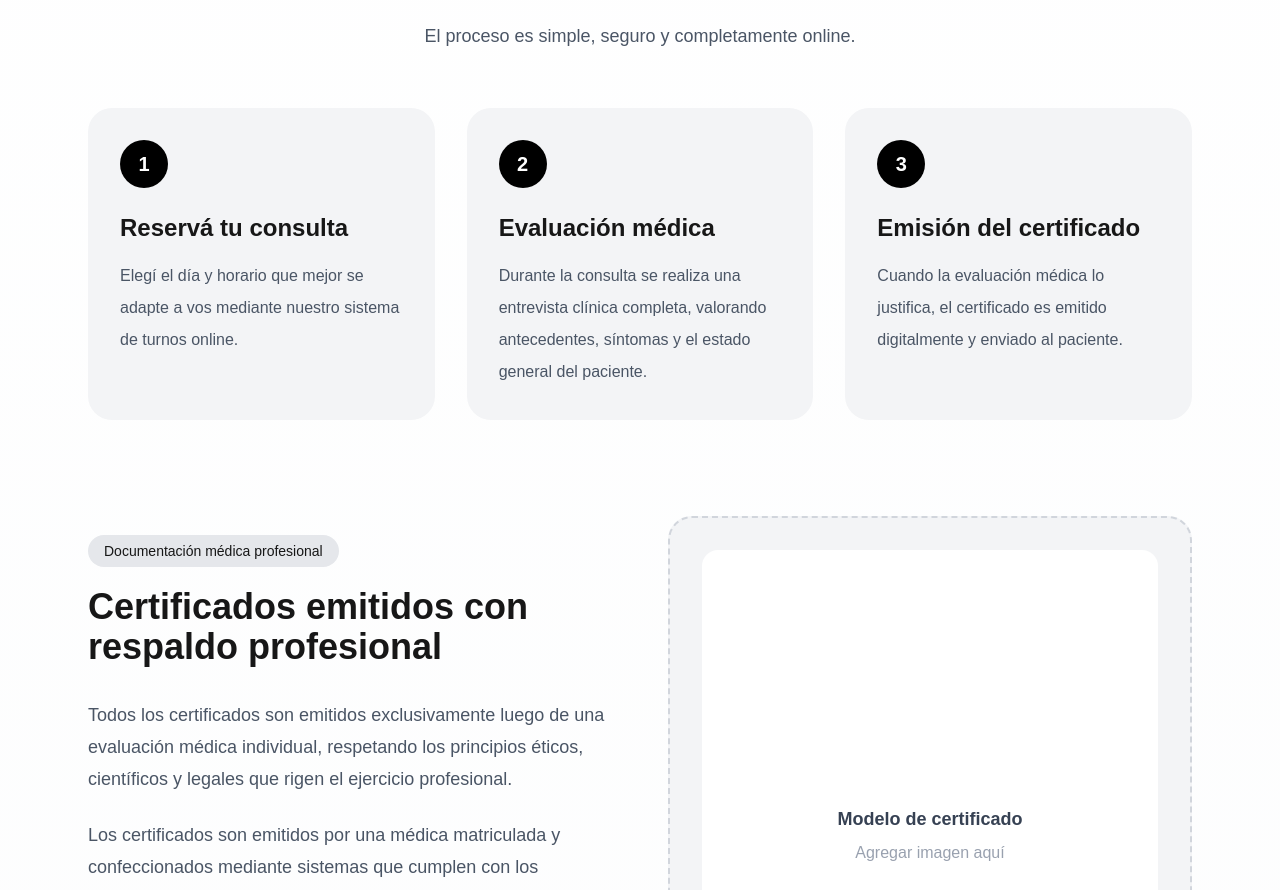
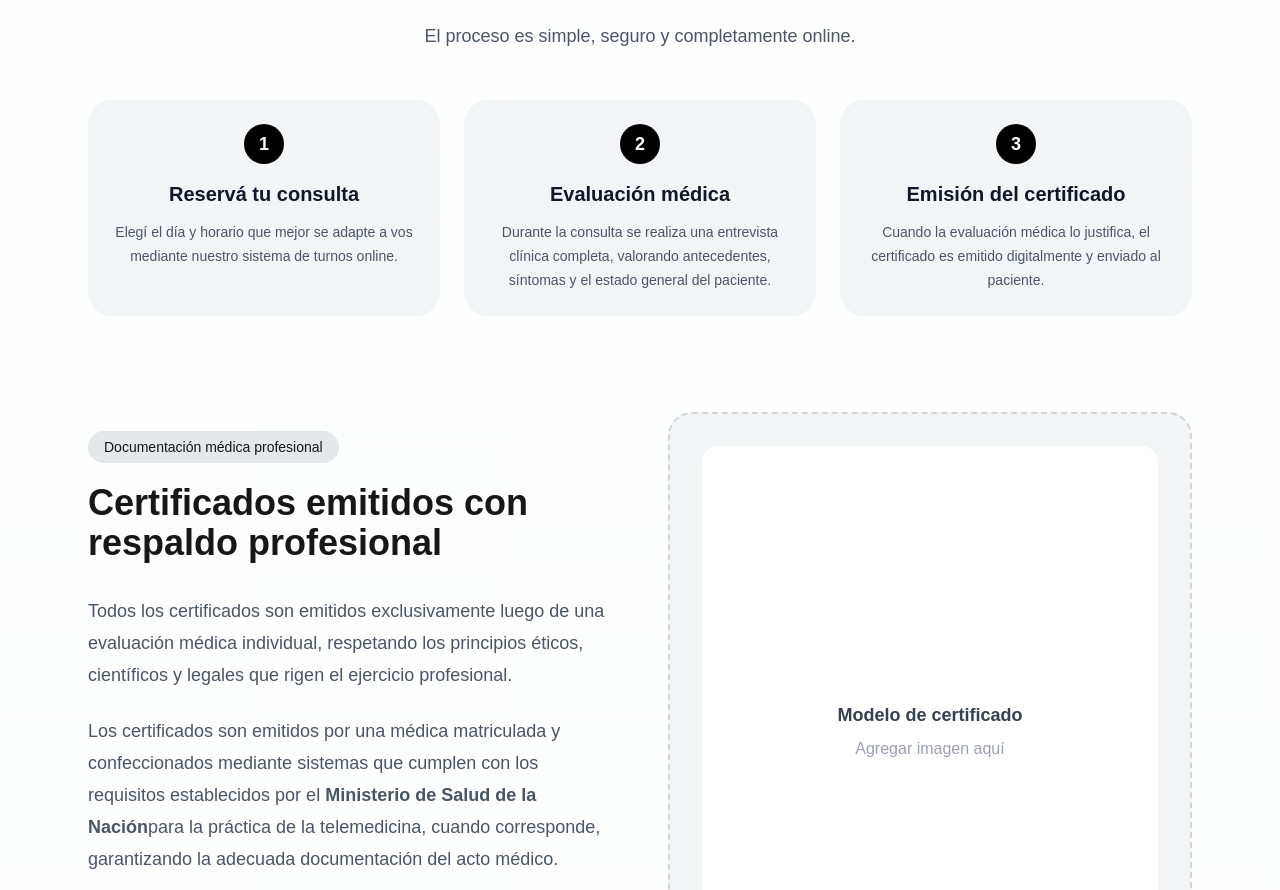
Before and after one commit to camillamacedo/cmmedicina, a Next.js app: page /certificado-medico in a window 1280 px wide. Shown: the part 812-1702 px from the top of the page. Built offline with nearby package versions, Linux system fonts and the light colour scheme.

Commit message:
Refactor page.tsx for medical certificate section

```diff
--- a/app/certificado-medico/page.tsx
+++ b/app/certificado-medico/page.tsx
@@ -77,56 +77,57 @@ export default function CertificadosMedicos() {
     El proceso es simple, seguro y completamente online.
   </p>
 
-          <div className="mt-14 grid gap-8 md:grid-cols-3">
+  <div className="mt-12 grid gap-6 md:grid-cols-3">
 
-            <div className="rounded-3xl bg-gray-100 p-8">
+    <div className="rounded-3xl bg-gray-100 p-6 text-center">
 
-              <div className="mb-6 flex h-12 w-12 items-center justify-center rounded-full bg-black text-xl font-bold text-white">
+      <div className="mx-auto mb-4 flex h-10 w-10 items-center justify-center rounded-full bg-black text-lg font-bold text-white">
         1
       </div>
 
-              <h3 className="text-2xl font-semibold">
+      <h3 className="text-xl font-semibold text-gray-900">
         Reservá tu consulta
       </h3>
 
-              <p className="mt-4 leading-8 text-gray-600">
-                Elegí el día y horario que mejor se adapte a vos mediante
-                nuestro sistema de turnos online.
+      <p className="mt-3 text-sm leading-6 text-gray-600">
+        Elegí el día y horario que mejor se adapte a vos mediante nuestro
+        sistema de turnos online.
       </p>
 
     </div>
 
-            <div className="rounded-3xl bg-gray-100 p-8">
 
-              <div className="mb-6 flex h-12 w-12 items-center justify-center rounded-full bg-black text-xl font-bold text-white">
+    <div className="rounded-3xl bg-gray-100 p-6 text-center">
+
+      <div className="mx-auto mb-4 flex h-10 w-10 items-center justify-center rounded-full bg-black text-lg font-bold text-white">
         2
       </div>
 
-              <h3 className="text-2xl font-semibold">
+      <h3 className="text-xl font-semibold text-gray-900">
         Evaluación médica
       </h3>
 
-              <p className="mt-4 leading-8 text-gray-600">
+      <p className="mt-3 text-sm leading-6 text-gray-600">
         Durante la consulta se realiza una entrevista clínica completa,
-                valorando antecedentes, síntomas y el estado general del
-                paciente.
+        valorando antecedentes, síntomas y el estado general del paciente.
       </p>
 
     </div>
 
-            <div className="rounded-3xl bg-gray-100 p-8">
 
-              <div className="mb-6 flex h-12 w-12 items-center justify-center rounded-full bg-black text-xl font-bold text-white">
+    <div className="rounded-3xl bg-gray-100 p-6 text-center">
+
+      <div className="mx-auto mb-4 flex h-10 w-10 items-center justify-center rounded-full bg-black text-lg font-bold text-white">
         3
       </div>
 
-              <h3 className="text-2xl font-semibold">
+      <h3 className="text-xl font-semibold text-gray-900">
         Emisión del certificado
       </h3>
 
-              <p className="mt-4 leading-8 text-gray-600">
-                Cuando la evaluación médica lo justifica, el certificado es
-                emitido digitalmente y enviado al paciente.
+      <p className="mt-3 text-sm leading-6 text-gray-600">
+        Cuando la evaluación médica lo justifica, el certificado es emitido
+        digitalmente y enviado al paciente.
       </p>
 
     </div>
@@ -134,7 +135,6 @@ export default function CertificadosMedicos() {
   </div>
 
 </section>
-
         {/* CERTIFICADOS */}
 
         <section className="mt-24 grid gap-14 lg:grid-cols-2 lg:items-center">
```
Lines whose indentation alone changed are shown as unchanged.
